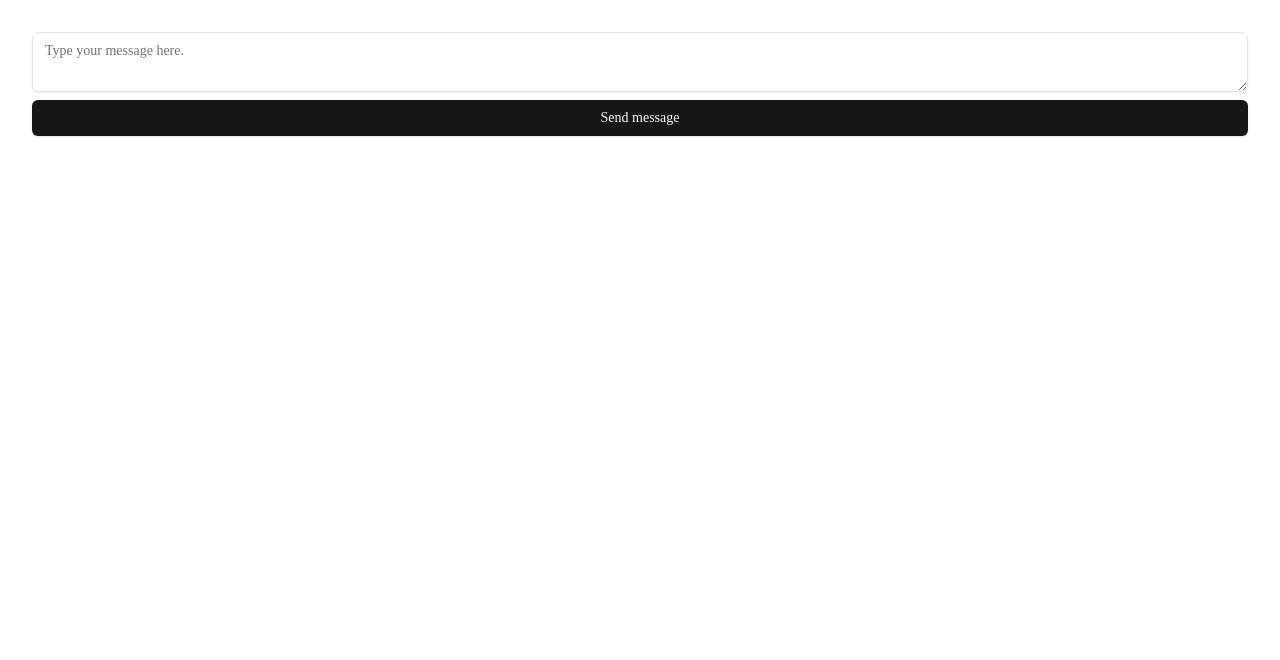
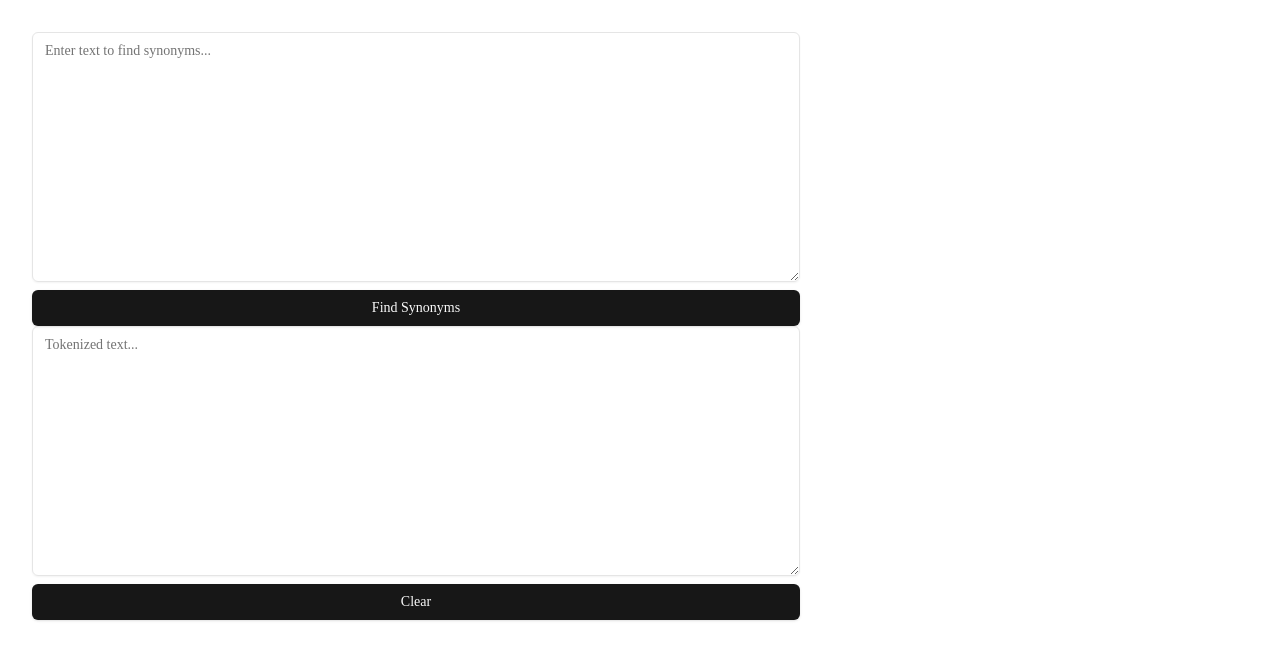
Before and after one commit to nishantb06/data-preprocessing, a Next.js app: page /text/synonyms in a window 1280 px wide. Shown: the top 660 px of the page. Built offline with nearby package versions, Linux system fonts and the light colour scheme.

Commit message:
adding double text areas

```diff
--- a/app/text/synonyms/page.tsx
+++ b/app/text/synonyms/page.tsx
@@ -3,7 +3,16 @@ import { TextareaWithButton } from "@/components/tokenization";
 export default function SynonymsPage() {
   return (
     <div className="container py-8">
-      <TextareaWithButton />
+      <TextareaWithButton
+        placeholder="Enter text to find synonyms..."
+        buttonText="Find Synonyms"
+        className="min-h-[250px]"
+      />
+      <TextareaWithButton
+        placeholder="Tokenized text..."
+        buttonText="Clear"
+        className="min-h-[250px]"
+      />
     </div>
   )
 }
--- a/components/tokenization.tsx
+++ b/components/tokenization.tsx
@@ -1,11 +1,24 @@
 import { Button } from "./ui/button"
 import { Textarea } from "./ui/text-area"
+import { TextareaHTMLAttributes } from "react"
 
-export function TextareaWithButton() {
+interface TextareaWithButtonProps extends TextareaHTMLAttributes<HTMLTextAreaElement> {
+  onSubmit?: () => void;
+  buttonText?: string;
+}
+
+export function TextareaWithButton({
+  onSubmit,
+  buttonText = "Send message",
+  ...textareaProps
+}: TextareaWithButtonProps) {
   return (
-    <div className="grid w-full gap-2">
-      <Textarea placeholder="Type your message here." />
-      <Button>Send message</Button>
+    <div className="grid w-full max-w-3xl gap-2">
+      <Textarea
+        placeholder="Type your message here."
+        {...textareaProps}
+      />
+      <Button onClick={onSubmit}>{buttonText}</Button>
     </div>
   )
 }
```
